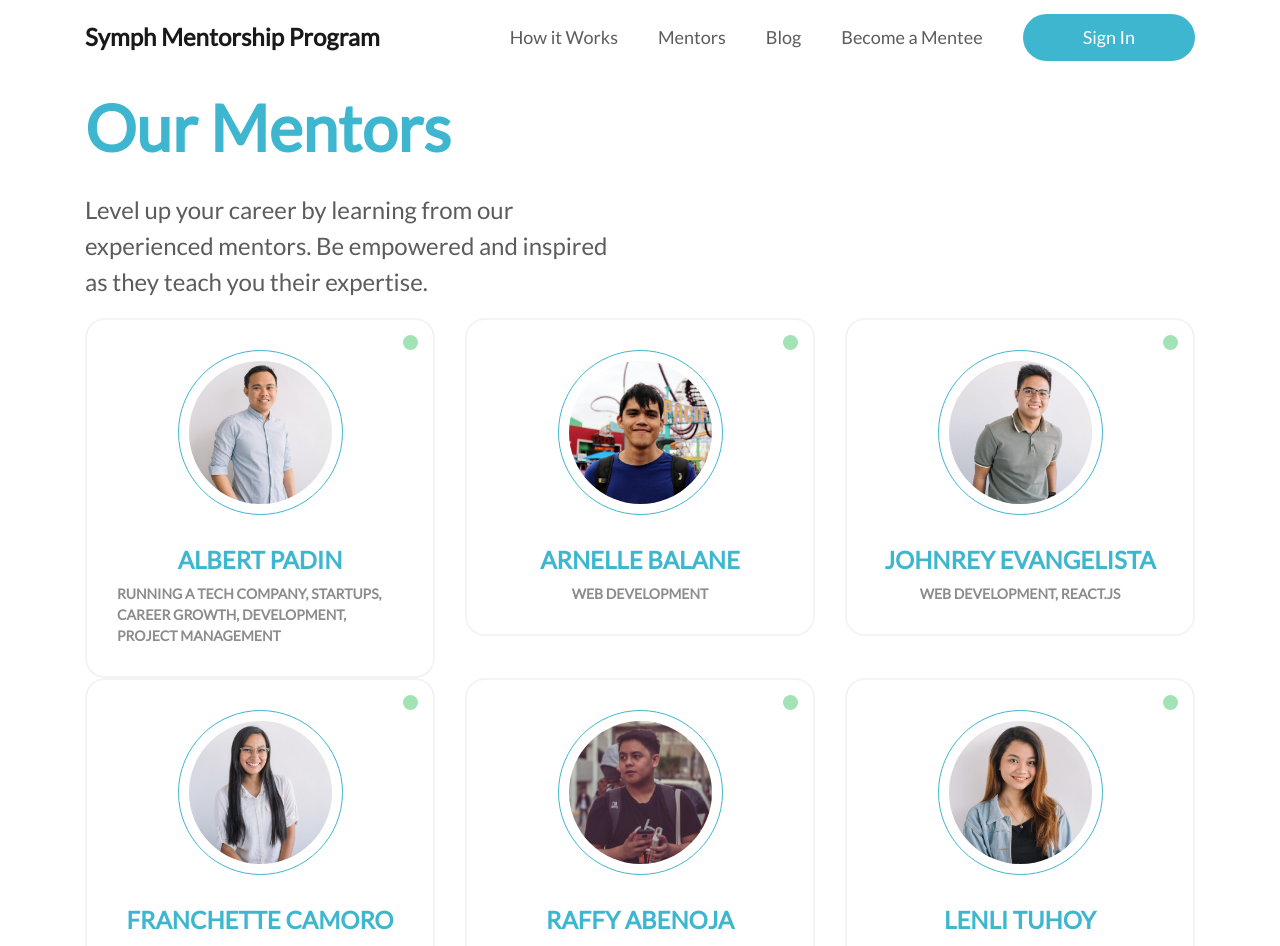
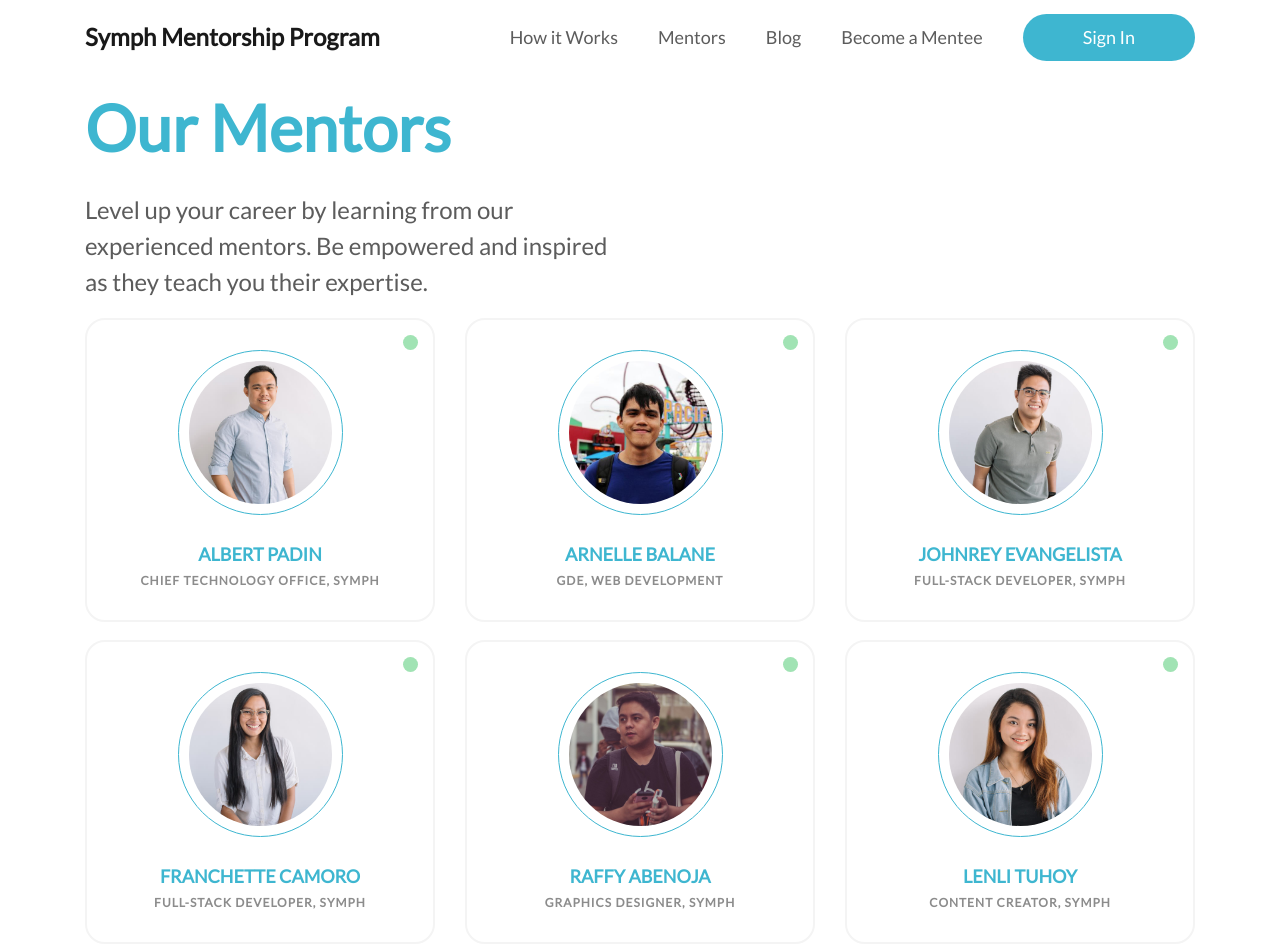
Before and after one commit to ramidem/symph-mentorship-program, a React (Create React App) app: page /mentors in a window 1280 px wide. Shown: the top 946 px of the page. Built offline with nearby package versions, Linux system fonts and the light colour scheme.

Commit message:
[Misc][Med] mentors cards spacing

```diff
--- a/src/data/mentors.ts
+++ b/src/data/mentors.ts
@@ -23,7 +23,7 @@ export const mentors: Mentor[] = [
   {
     name: 'Albert Padin',
     expertise:
-      'Running a Tech Company, Startups, Career Growth, Development, Project Management ',
+      'Chief Technology Office, Symph',
     image: albertImg,
     numberOfMentees: 3,
     bio:
@@ -31,7 +31,7 @@ export const mentors: Mentor[] = [
   },
   {
     name: 'Arnelle Balane',
-    expertise: 'Web Development',
+    expertise: 'GDE, Web Development',
     image: arnelleImg,
     numberOfMentees: 3,
     bio:
@@ -39,7 +39,7 @@ export const mentors: Mentor[] = [
   },
   {
     name: 'Johnrey Evangelista',
-    expertise: 'Web Development, React.js',
+    expertise: 'Full-Stack Developer, Symph',
     image: johnreyImg,
     numberOfMentees: 1,
     bio:
@@ -47,7 +47,7 @@ export const mentors: Mentor[] = [
   },
   {
     name: 'Franchette Camoro',
-    expertise: 'Software Development',
+    expertise: 'Full-Stack Developer, Symph',
     image: franchetteImg,
     numberOfMentees: 1,
     bio:
@@ -55,7 +55,7 @@ export const mentors: Mentor[] = [
   },
   {
     name: 'Raffy Abenoja',
-    expertise: 'Graphic Illustration, Creative Writing',
+    expertise: 'Graphics Designer, Symph',
     image: raffImg,
     numberOfMentees: 4,
     bio:
@@ -63,7 +63,7 @@ export const mentors: Mentor[] = [
   },
   {
     name: 'Lenli Tuhoy',
-    expertise: 'Writing',
+    expertise: 'Content Creator, Symph',
     image: lenliImg,
     numberOfMentees: 2,
     bio:
@@ -71,7 +71,7 @@ export const mentors: Mentor[] = [
   },
   {
     name: 'Tim Ouano',
-    expertise: 'Videography',
+    expertise: 'Full-Stack Developer, Symph',
     image: timImg,
     numberOfMentees: 3,
     bio:
--- a/src/pages/MentorsPage.tsx
+++ b/src/pages/MentorsPage.tsx
@@ -57,36 +57,37 @@ const MentorImageContainer = styled.div`
 `;
 
 const MentorName = styled.h2`
-font-size: 24px;
-line-height: 29px;
+font-size: 18px;
+line-height: 18px;
 color: var(--primary-color);
 `;
 
 const MentorTitle = styled.p`
   margin: 0;
-  font-size: 14px;
+  font-size: 12px;
   font-weight: 700;
+  letter-spacing: 1px;
   color: #8C8C8C;
 `;
 
 function MentorsPage() {
-  const renderMentors = mentors.map((item) => (
-    <Col md={6} lg={4}>
+  const renderMentorsCards = mentors.map((mentor) => (
+    <Col md={6} lg={4} className="mb-3">
       <MentorCard>
         <MentorStatus />
         <MentorDetails>
           <MentorImageContainer>
             <div className="innerImage">
               <img
-                src={item.image}
-                alt={item.name}
+                src={mentor.image}
+                alt={mentor.name}
                 width="auto"
                 height="100%"
               />
             </div>
           </MentorImageContainer>
-          <MentorName>{item.name}</MentorName>
-          <MentorTitle>{item.expertise}</MentorTitle>
+          <MentorName>{mentor.name}</MentorName>
+          <MentorTitle>{mentor.expertise}</MentorTitle>
         </MentorDetails>
       </MentorCard>
     </Col>
@@ -109,7 +110,7 @@ function MentorsPage() {
       </Row>
 
       <Row>
-        {renderMentors}
+        {renderMentorsCards}
       </Row>
     </>
   );
```
Also changed, not shown: 1 other file (tests, documents, lock files or other folders).
